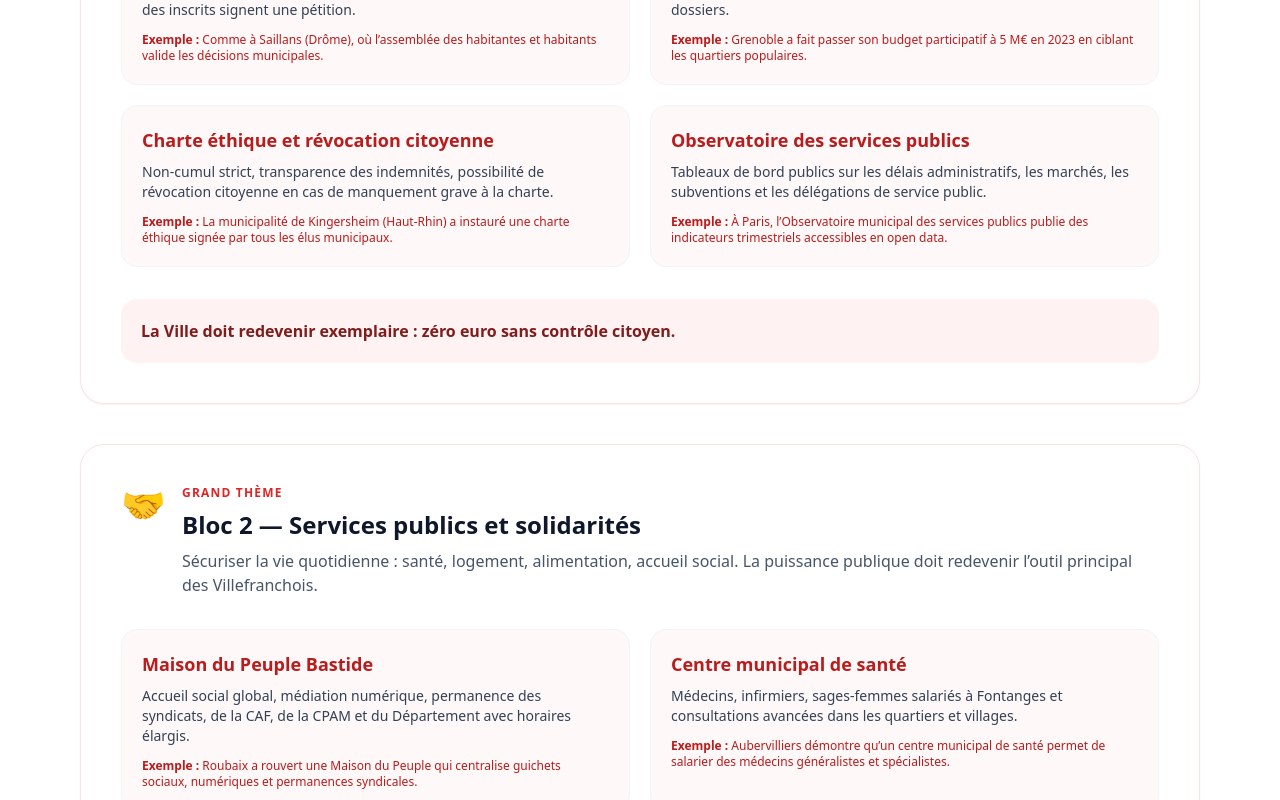
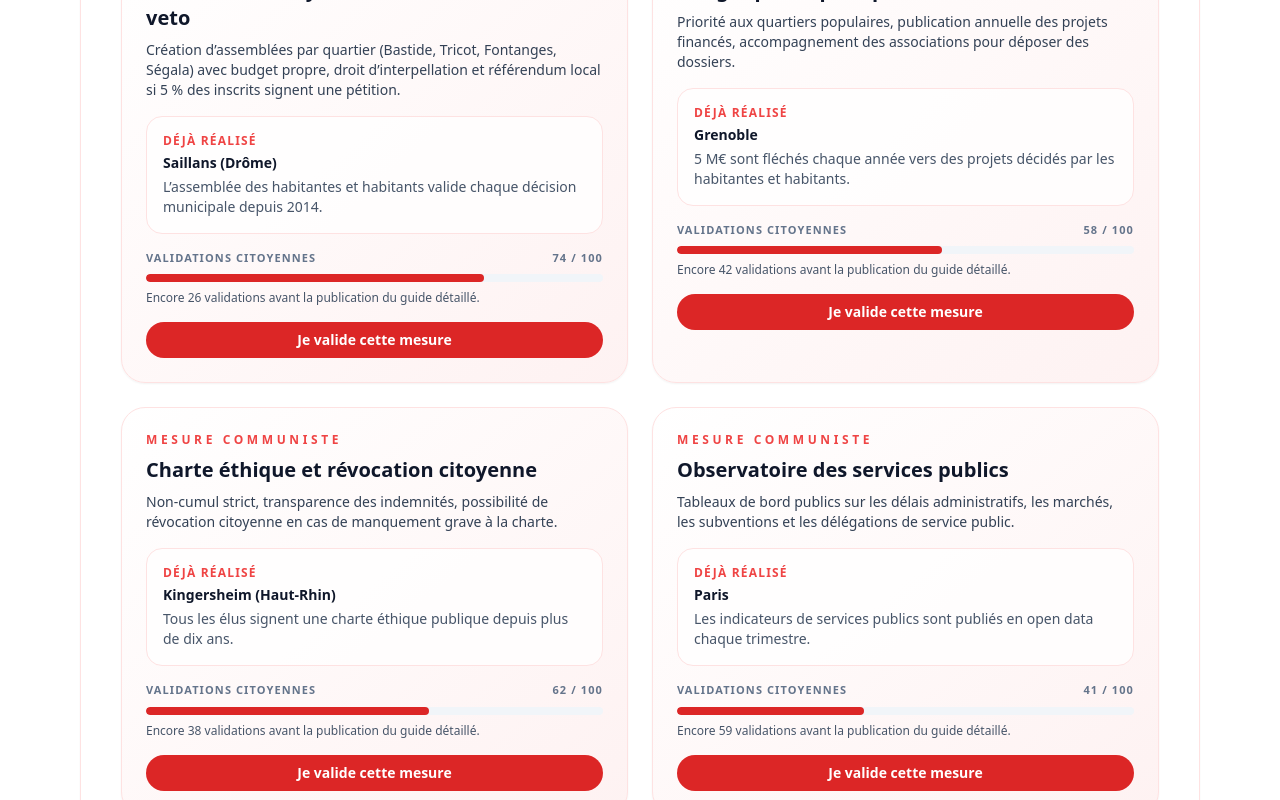
Before and after one commit to quentin12200/pcfvdr, a React (Vite) app: page / in a window 1280 px wide. Shown: the part 2580-3380 px from the top of the page. Built offline with nearby package versions, Linux system fonts and the light colour scheme; the HTML template or start-up script is replaced by a standard one.

Commit message:
Ajoute les compteurs de validation et met en avant les exemples

```diff
--- a/src/App.jsx
+++ b/src/App.jsx
@@ -4,6 +4,60 @@ import logoPcf from "../logo.png";
 import "./index.css";
 
 const JOIN_URL = "https://www.pcf.fr/adherer";
+const VALIDATION_GOAL = 100;
+
+const ActionCard = ({ action }) => {
+  const [count, setCount] = React.useState(action.validations);
+  const percent = Math.min(100, Math.round((count / VALIDATION_GOAL) * 100));
+  const remaining = Math.max(0, VALIDATION_GOAL - count);
+  const isComplete = count >= VALIDATION_GOAL;
+
+  return (
+    <div className="rounded-3xl bg-gradient-to-br from-white to-red-50 border border-red-100 p-6 flex flex-col gap-4 shadow-sm">
+      <div>
+        <p className="text-xs uppercase tracking-[0.3em] text-red-500 font-semibold">Mesure communiste</p>
+        <h4 className="mt-2 text-xl font-semibold text-slate-900">{action.title}</h4>
+        <p className="mt-2 text-sm text-slate-700">{action.detail}</p>
+      </div>
+      {action.example && (
+        <div className="rounded-2xl border border-red-100 bg-white/80 p-4">
+          <p className="text-xs uppercase tracking-widest text-red-500 font-semibold">Déjà réalisé</p>
+          <p className="mt-1 text-sm font-semibold text-slate-900">{action.example.city}</p>
+          <p className="mt-1 text-sm text-slate-600">{action.example.detail}</p>
+        </div>
+      )}
+      <div>
+        <div className="flex items-center justify-between text-[11px] uppercase tracking-widest text-slate-500 font-semibold">
+          <span>Validations citoyennes</span>
+          <span>
+            {count} / {VALIDATION_GOAL}
+          </span>
+        </div>
+        <div className="mt-2 h-2 rounded-full bg-slate-100 overflow-hidden">
+          <div
+            className={`h-full rounded-full ${isComplete ? "bg-emerald-500" : "bg-red-600"}`}
+            style={{ width: `${percent}%` }}
+          />
+        </div>
+        <p className="mt-2 text-xs text-slate-600">
+          {isComplete
+            ? "Guide pas à pas : prêt à remettre à la future municipalité."
+            : `Encore ${remaining} validations avant la publication du guide détaillé.`}
+        </p>
+      </div>
+      <button
+        type="button"
+        onClick={() => setCount((prev) => Math.min(VALIDATION_GOAL, prev + 1))}
+        disabled={isComplete}
+        className={`inline-flex items-center justify-center rounded-full px-4 py-2 text-sm font-semibold transition ${
+          isComplete ? "bg-slate-200 text-slate-500 cursor-not-allowed" : "bg-red-600 text-white hover:bg-red-700"
+        }`}
+      >
+        {isComplete ? "Guide publié" : "Je valide cette mesure"}
+      </button>
+    </div>
+  );
+};
 
 const NAV_LINKS = [
   { label: "Vision", href: "#vision" },
@@ -132,8 +186,8 @@ export default function App() {
             <h2 className="mt-2 text-3xl font-extrabold">Bloc communiste pour Villefranche</h2>
             <p className="mt-3 text-base text-slate-600 max-w-3xl mx-auto">
               Chaque bloc reprend l’esprit des propositions communistes nationales et les traduit pour les quartiers de la Bastide,
-              du Tricot, de Fontanges et des villages associés. Notre ambition : être force de proposition pour toutes les listes
-              citoyennes et ouvrir la porte à de nouveaux candidats populaires.
+              du Tricot, de Fontanges et des villages associés. Validez les mesures qui vous parlent : à 100 soutiens, nous publions
+              un guide opérationnel pour qu’une future municipalité mette en œuvre la proposition sans attendre.
             </p>
           </div>
 
@@ -157,17 +211,9 @@ export default function App() {
                       <p className="mt-2 text-base text-slate-600">{section.description}</p>
                     </div>
                   </div>
-                  <div className="mt-8 grid gap-5 md:grid-cols-2">
+                  <div className="mt-8 grid gap-6 md:grid-cols-2">
                     {section.actions.map((action) => (
-                      <div key={action.title} className="rounded-2xl border border-slate-100 p-5 bg-red-50/50">
-                        <h4 className="text-lg font-semibold text-red-700">{action.title}</h4>
-                        <p className="mt-2 text-sm text-slate-700">{action.detail}</p>
-                        {action.example && (
-                          <p className="mt-3 text-xs text-red-700">
-                            <span className="font-semibold">Exemple :</span> {action.example}
-                          </p>
-                        )}
-                      </div>
+                      <ActionCard key={action.title} action={action} />
                     ))}
                   </div>
                   {section.focus && (
--- a/src/content.js
+++ b/src/content.js
@@ -30,25 +30,41 @@ export const SECTIONS = [
         title: "Assemblées citoyennes dotées d’un droit de veto",
         detail:
           "Création d’assemblées par quartier (Bastide, Tricot, Fontanges, Ségala) avec budget propre, droit d’interpellation et référendum local si 5 % des inscrits signent une pétition.",
-        example: "Comme à Saillans (Drôme), où l’assemblée des habitantes et habitants valide les décisions municipales."
+        example: {
+          city: "Saillans (Drôme)",
+          detail: "L’assemblée des habitantes et habitants valide chaque décision municipale depuis 2014."
+        },
+        validations: 74
       },
       {
         title: "Budget participatif porté à 5 %",
         detail:
           "Priorité aux quartiers populaires, publication annuelle des projets financés, accompagnement des associations pour déposer des dossiers.",
-        example: "Grenoble a fait passer son budget participatif à 5 M€ en 2023 en ciblant les quartiers populaires."
+        example: {
+          city: "Grenoble",
+          detail: "5 M€ sont fléchés chaque année vers des projets décidés par les habitantes et habitants."
+        },
+        validations: 58
       },
       {
         title: "Charte éthique et révocation citoyenne",
         detail:
           "Non-cumul strict, transparence des indemnités, possibilité de révocation citoyenne en cas de manquement grave à la charte.",
-        example: "La municipalité de Kingersheim (Haut-Rhin) a instauré une charte éthique signée par tous les élus municipaux."
+        example: {
+          city: "Kingersheim (Haut-Rhin)",
+          detail: "Tous les élus signent une charte éthique publique depuis plus de dix ans."
+        },
+        validations: 62
       },
       {
         title: "Observatoire des services publics",
         detail:
           "Tableaux de bord publics sur les délais administratifs, les marchés, les subventions et les délégations de service public.",
-        example: "À Paris, l’Observatoire municipal des services publics publie des indicateurs trimestriels accessibles en open data."
+        example: {
+          city: "Paris",
+          detail: "Les indicateurs de services publics sont publiés en open data chaque trimestre."
+        },
+        validations: 41
       }
     ],
     focus: "La Ville doit redevenir exemplaire : zéro euro sans contrôle citoyen."
@@ -64,26 +80,42 @@ export const SECTIONS = [
       {
         title: "Maison du Peuple Bastide",
         detail:
-          "Accueil social global, médiation numérique, permanence des syndicats, de la CAF, de la CPAM et du Département avec horaires élargis.",
-        example: "Roubaix a rouvert une Maison du Peuple qui centralise guichets sociaux, numériques et permanences syndicales."
+          "Accueil social global, médiation numérique, permanences CAF, CPAM et Département avec horaires élargis et relais associatifs.",
+        example: {
+          city: "Roubaix",
+          detail: "La Maison du Peuple mutualise guichets sociaux, numériques et accompagnement juridique."
+        },
+        validations: 69
       },
       {
         title: "Centre municipal de santé",
         detail:
           "Médecins, infirmiers, sages-femmes salariés à Fontanges et consultations avancées dans les quartiers et villages.",
-        example: "Aubervilliers démontre qu’un centre municipal de santé permet de salarier des médecins généralistes et spécialistes."
+        example: {
+          city: "Aubervilliers",
+          detail: "Le centre municipal de santé y salarie généralistes et spécialistes depuis 1935."
+        },
+        validations: 77
       },
       {
         title: "Plan logement Bastide/Tricot",
         detail:
           "Permis de louer renforcé, taxation des logements vacants, rénovation de 700 logements via une OPAH-RU massive et création d’un office foncier solidaire.",
-        example: "À Bègles, l’office foncier solidaire municipal sécurise l’accession sociale et bloque la spéculation."
+        example: {
+          city: "Bègles",
+          detail: "L’office foncier solidaire bloque la spéculation et sécurise l’accession sociale."
+        },
+        validations: 83
       },
       {
         title: "Cantines locales et sociales",
         detail:
           "80 % de produits locaux et 60 % bio, menus à 1 € pour les familles modestes, ateliers cuisine populaire dans les écoles et les centres sociaux.",
-        example: "La ville de Mouans-Sartoux atteint déjà 100 % de bio dans ses cantines avec sa ferme communale."
+        example: {
+          city: "Mouans-Sartoux",
+          detail: "La ferme communale permet d’atteindre 100 % de bio et des tarifs accessibles."
+        },
+        validations: 64
       }
     ],
     focus: "Aucun service public essentiel ne doit être laissé au privé."
@@ -100,25 +132,41 @@ export const SECTIONS = [
         title: "Plan arbres et fraîcheur",
         detail:
           "2 000 arbres plantés, cours d’écoles végétalisées, renaturation des berges de l’Alzou et dispositifs d’ombre sur les places de la Bastide.",
-        example: "Clermont-Ferrand a lancé un plan de 20 000 arbres avec végétalisation des cours d’école."
+        example: {
+          city: "Clermont-Ferrand",
+          detail: "Un plan de 20 000 arbres et de cours végétalisées a été engagé dès 2020."
+        },
+        validations: 59
       },
       {
         title: "Énergie citoyenne",
         detail:
           "Société publique locale pour équiper 50 % des toitures publiques en solaire, coopératives d’habitants pour l’autoconsommation et lutte contre la précarité énergétique.",
-        example: "Loos-en-Gohelle (Pas-de-Calais) pilote depuis 15 ans une régie de transition énergétique citoyenne."
+        example: {
+          city: "Loos-en-Gohelle",
+          detail: "Une régie énergétique citoyenne y accompagne habitants et services publics depuis 15 ans."
+        },
+        validations: 66
       },
       {
         title: "Plan mobilités publiques",
         detail:
           "Bastibus+ gratuit pour les moins de 26 ans, cadencement toutes les 20 minutes, 15 km de pistes cyclables sécurisées et pôle d’échanges multimodal à la gare.",
-        example: "Dunkerque a rendu son réseau gratuit et renforcé les fréquences pour les jeunes et les actifs."
+        example: {
+          city: "Dunkerque",
+          detail: "Le réseau gratuit et renforcé a doublé la fréquentation en quelques années."
+        },
+        validations: 52
       },
       {
         title: "Déchets zéro brûlage",
         detail:
           "Composteurs collectifs, ressourcerie intercommunale, tarification incitative accompagnée et brigade verte pour lutter contre les dépôts sauvages.",
-        example: "Besançon a couplé tarification incitative et ressourcerie municipale pour réduire les déchets de 20 %."
+        example: {
+          city: "Besançon",
+          detail: "Tarification incitative + ressourcerie municipale ont réduit les déchets de 20 %."
+        },
+        validations: 48
       }
     ],
     focus: "La transition n’est pas un gadget : elle crée des emplois locaux et protège notre santé."
@@ -135,25 +183,41 @@ export const SECTIONS = [
         title: "Conditionnalité des aides",
         detail:
           "Aucune subvention sans engagements sociaux : égalité femmes-hommes, emploi local, pas de licenciements boursiers.",
-        example: "Lyon conditionne déjà ses aides économiques à l’égalité salariale et aux critères climatiques."
+        example: {
+          city: "Lyon",
+          detail: "Les aides économiques y sont conditionnées à l’égalité salariale et à des critères climatiques."
+        },
+        validations: 71
       },
       {
         title: "Régie municipale du bâtiment",
         detail:
           "Atelier chantier d’insertion pour entretenir logements vacants, écoles et équipements sportifs avec des emplois statutaires.",
-        example: "La régie de quartier de Villeneuve à Grenoble montre que des emplois statutaires peuvent entretenir le patrimoine public."
+        example: {
+          city: "Grenoble",
+          detail: "La régie de quartier de Villeneuve entretient le patrimoine public avec des emplois statutaires."
+        },
+        validations: 63
       },
       {
         title: "Pass Culture-Sport Villefranchois",
         detail:
           "120 € par jeune pour adhérer à un club, acheter un instrument ou du matériel artistique ; priorité aux quartiers populaires.",
-        example: "À Bologne (Italie), la municipalité offre un pass jeunes cumulant activités sportives et culturelles accessible à tous."
+        example: {
+          city: "Bologne (Italie)",
+          detail: "Un pass municipal finance les dépenses sportives et culturelles des jeunes."
+        },
+        validations: 55
       },
       {
         title: "Maison des associations agrandie",
         detail:
           "Installation au Château de Graves avec ateliers mutualisés, studio médias et accompagnement à la création de coopératives.",
-        example: "À Nantes, la Maison des associations Trempo mutualise studios et accompagnement coopératif dans un ancien site industriel."
+        example: {
+          city: "Nantes",
+          detail: "Trempo mutualise studios, formations et coopérations dans un ancien site industriel."
+        },
+        validations: 60
       }
     ],
     focus: "La Bastide doit redevenir un centre vivant grâce aux initiatives populaires et coopératives."
@@ -170,25 +234,41 @@ export const SECTIONS = [
         title: "Plan écoles 100 % rénovées",
         detail:
           "Isolation, ventilation, cours transformées en îlots de fraîcheur et ouverture des salles aux associations après 18 h.",
-        example: "Poitiers a engagé un plan pluriannuel pour rénover 42 écoles avec îlots de fraîcheur accessibles aux associations."
+        example: {
+          city: "Poitiers",
+          detail: "Un plan pluriannuel finance la rénovation de 42 écoles et la transformation des cours."
+        },
+        validations: 68
       },
       {
         title: "Crèches aux horaires élargis",
         detail:
           "Extension des crèches municipales, micro-crèche coopérative pour les horaires atypiques et service de garde partagée dans les villages associés.",
-        example: "Vitry-sur-Seine finance une crèche à horaires élargis dédiée aux travailleurs postés."
+        example: {
+          city: "Vitry-sur-Seine",
+          detail: "Une crèche municipale à horaires élargis soutient les travailleuses et travailleurs postés."
+        },
+        validations: 72
       },
       {
         title: "Conseil municipal des jeunes",
         detail:
           "Budget propre pour financer des projets solidaires, culturels et écologiques proposés par les 9-18 ans.",
-        example: "À Rennes, le conseil des jeunes dispose d’un budget participatif pour concrétiser ses projets."
+        example: {
+          city: "Rennes",
+          detail: "Le conseil des jeunes gère un budget participatif pour ses projets solidaires."
+        },
+        validations: 57
       },
       {
         title: "Accompagnement scolaire renforcé",
         detail:
           "Dispositif municipal avec enseignants vacataires, bénévoles et associations pour les collégiens de Treize Pierres et les lycées.",
-        example: "La ville de Saint-Denis a créé un service municipal du soutien scolaire en lien avec les collèges REP+."
+        example: {
+          city: "Saint-Denis",
+          detail: "Un service municipal dédié au soutien scolaire y travaille avec les collèges REP+."
+        },
+        validations: 61
       }
     ],
     focus: "La jeunesse doit être au cœur du projet villefranchois et non une variable d’ajustement."
@@ -199,9 +279,9 @@ export const PARTICIPER = {
   badge: "Ouvert à toutes et tous",
   title: "Faites vivre le programme communiste villefranchois",
   paragraphs: [
-    "Nous voulons que ces propositions soient reprises par les listes citoyennes, associatives ou syndicales prêtes à rompre avec la gestion actuelle.",
+    "Nous voulons que ces propositions soient reprises par les listes citoyennes ou associatives prêtes à rompre avec la gestion actuelle.",
     "Nos ateliers d’éducation populaire s’appuient sur des techniques concrètes : cercles de parole pour entendre chaque quartier, cartographies sensibles pour pointer les urgences, théâtre forum pour tester les décisions et porteurs de parole sur les marchés.",
-    "Vous pouvez relayer le programme, l’adapter à votre quartier et rejoindre l’équipe qui prépare la campagne 2026 afin d’animer le débat municipal sur ces orientations."
+    "Vous pouvez relayer le programme, l’adapter à votre quartier et rejoindre l’équipe qui prépare la campagne 2026 afin d’animer le débat municipal sur ces orientations. Chaque proposition dispose d’un compteur : à 100 validations citoyennes, nous publions un guide pas à pas pour la future municipalité."
   ],
   steps: [
     {
```
